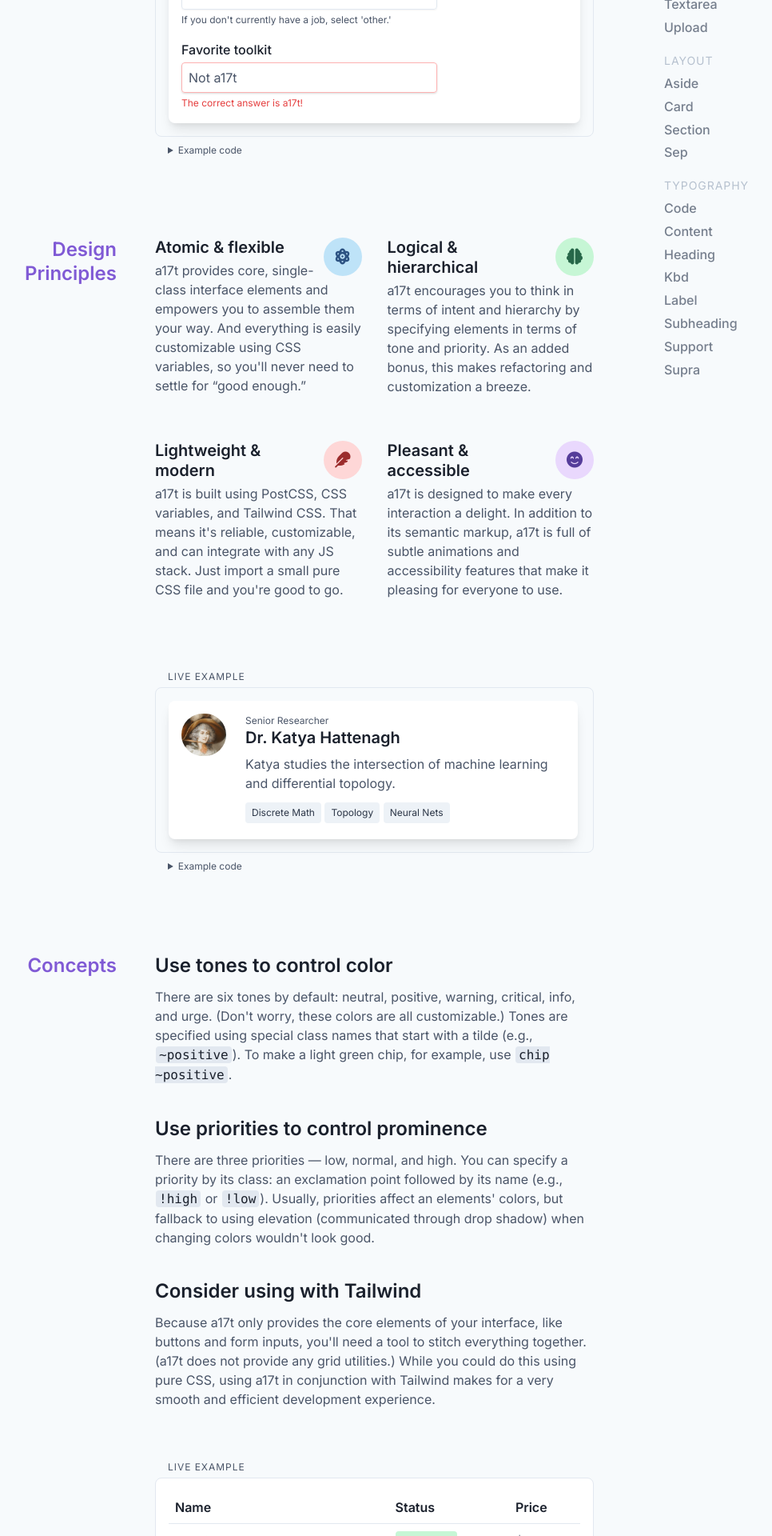
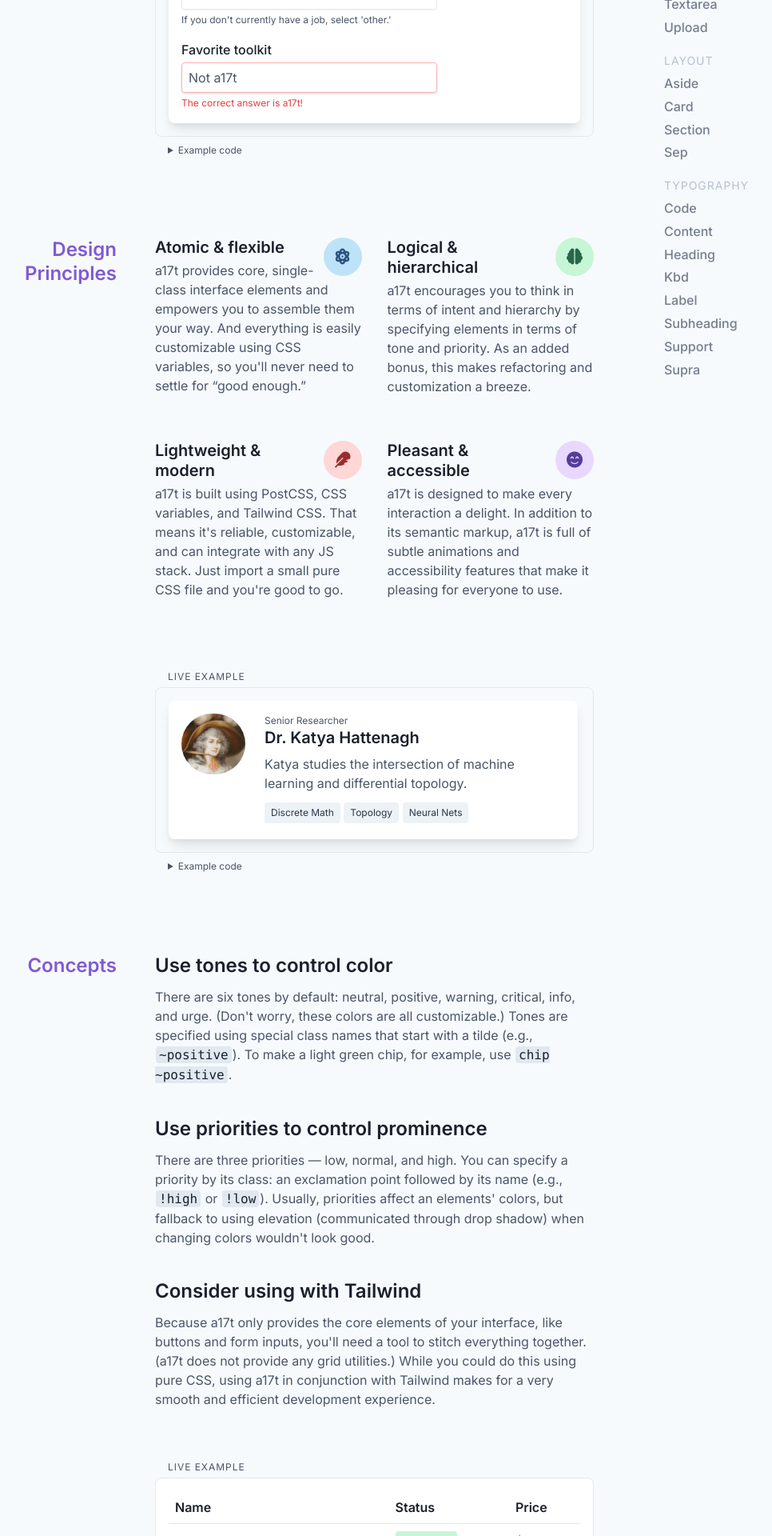
Before and after one commit to milesmcc/a17t, a Jekyll site: the page built from docs/index.md, in a window 1280 px wide. Shown: the part 1139-3059 px from the top of the page at 80% size, without its empty margins (141-1107 px from the left). Built offline with Jekyll 4.4.1, drawn with Linux system fonts in a browser that asks for light colours; nearby versions of some CDN libraries; comment, search, counter and statistics services are not loaded.

Commit message:
Add `flex-shrink-0` to image card on homepage

```diff
--- a/docs/index.md
+++ b/docs/index.md
@@ -5,7 +5,7 @@ title: "The atomic web toolkit for pragmatists"
 
 {% capture example_profile %}
 <div class="card ~neutral !low md:flex max-w-lg">
-  <div class="w-20 h-20 mx-auto mb-6 md:mr-6">
+  <div class="w-20 h-20 mx-auto mb-6 md:mr-6 flex-shrink-0">
     <img class="object-cover rounded-full" src="{{ '/assets/profile_image.png' | relative_url }}">
   </div>
   <div class="flex-grow text-center md:text-left">
```
